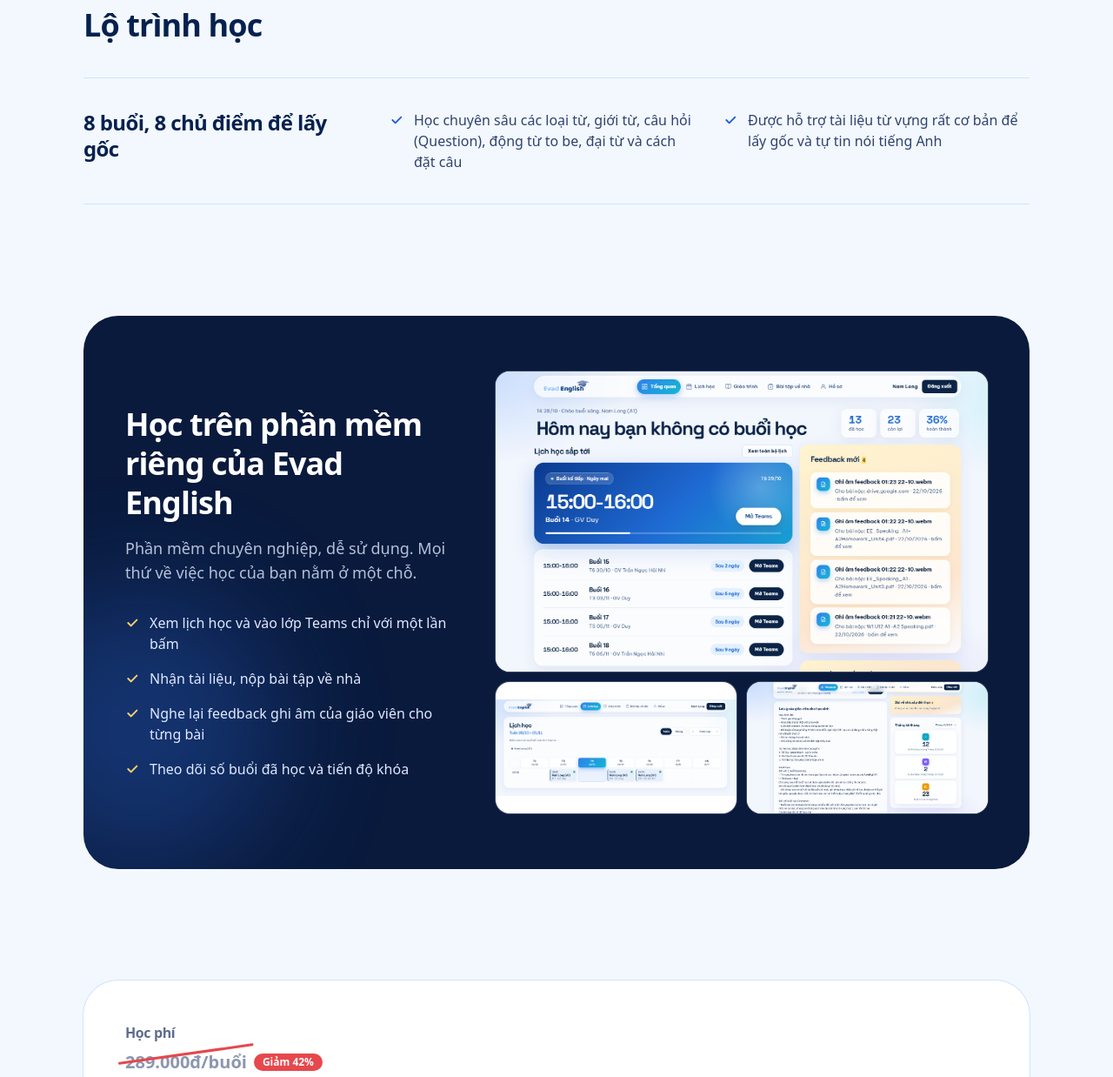
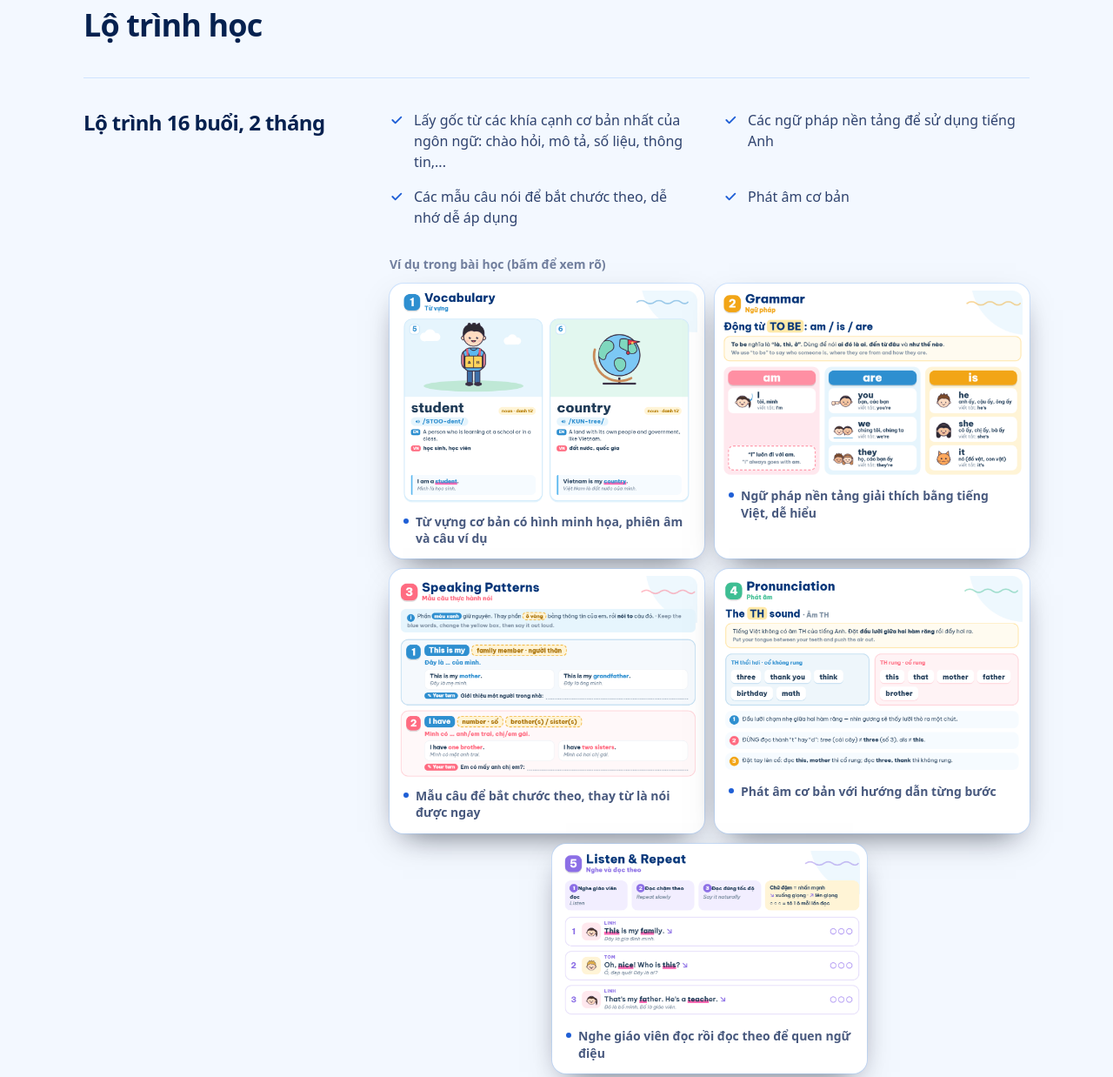
Before and after one commit to dave280503-wq/tienganhevad, an Astro site: page /khoa-hoc/nen-tang in a window 1280 px wide. Shown: the part 1420-2658 px from the top of the page at 87% size. Built offline with nearby package versions, Linux system fonts and the light colour scheme; Astro itself is replaced by a stand-in of ours.

Commit message:
Cập nhật lộ trình khóa Nền tảng tiếng Anh
Lộ trình 16 buổi trong 2 tháng với 4 nội dung chính và 5 ảnh giáo trình kèm ghi chú.

Co-Authored-By: Claude Opus 5.5 <noreply@anthropic.com>
Claude-Session: https://claude.ai/code/session_012nK9Hd8EbtAhW86vyfVnib

```diff
--- a/src/content/courses/nen-tang.json
+++ b/src/content/courses/nen-tang.json
@@ -1,11 +1,16 @@
 {
   "order": 1,
   "title": "Nền tảng tiếng Anh",
-  "summary": "Bắt đầu từ con số 0. 8 buổi, 8 chủ điểm để lấy gốc và tự tin bắt đầu nói tiếng Anh.",
+  "summary": "Bắt đầu từ con số 0. Lộ trình 16 buổi trong 2 tháng để lấy gốc và tự tin bắt đầu nói tiếng Anh.",
   "audience": "Bắt đầu từ số 0",
   "cover": "../../assets/team/team-group.jpg",
   "coverPosition": "center 35%",
-  "highlights": ["Kèm 1-1 với giáo viên", "8 buổi, 8 chủ điểm", "60 phút mỗi buổi", "Lịch học theo giờ rảnh của bạn"],
+  "highlights": [
+    "Kèm 1-1 với giáo viên",
+    "Lộ trình 16 buổi, 2 tháng",
+    "60 phút mỗi buổi, 2 buổi mỗi tuần",
+    "Lịch học theo giờ rảnh của bạn"
+  ],
   "priceType": "session",
   "originalPrice": 289000,
   "price": 168000,
@@ -24,10 +29,39 @@
   ],
   "roadmap": [
     {
-      "title": "8 buổi, 8 chủ điểm để lấy gốc",
+      "title": "Lộ trình 16 buổi, 2 tháng",
       "items": [
-        "Học chuyên sâu các loại từ, giới từ, câu hỏi (Question), động từ to be, đại từ và cách đặt câu",
-        "Được hỗ trợ tài liệu từ vựng rất cơ bản để lấy gốc và tự tin nói tiếng Anh"
+        "Lấy gốc từ các khía cạnh cơ bản nhất của ngôn ngữ: chào hỏi, mô tả, số liệu, thông tin,...",
+        "Các ngữ pháp nền tảng để sử dụng tiếng Anh",
+        "Các mẫu câu nói để bắt chước theo, dễ nhớ dễ áp dụng",
+        "Phát âm cơ bản"
+      ],
+      "images": [
+        {
+          "src": "../../assets/lessons/nt-vocab.png",
+          "alt": "Từ vựng: student, country kèm phiên âm, nghĩa và câu ví dụ",
+          "caption": "Từ vựng cơ bản có hình minh họa, phiên âm và câu ví dụ"
+        },
+        {
+          "src": "../../assets/lessons/nt-grammar.png",
+          "alt": "Ngữ pháp: động từ to be am / is / are",
+          "caption": "Ngữ pháp nền tảng giải thích bằng tiếng Việt, dễ hiểu"
+        },
+        {
+          "src": "../../assets/lessons/nt-patterns.png",
+          "alt": "Mẫu câu: This is my…, I have… kèm ví dụ và phần tự luyện",
+          "caption": "Mẫu câu để bắt chước theo, thay từ là nói được ngay"
+        },
+        {
+          "src": "../../assets/lessons/nt-pronunciation.png",
+          "alt": "Phát âm: âm TH thổi hơi và TH rung",
+          "caption": "Phát âm cơ bản với hướng dẫn từng bước"
+        },
+        {
+          "src": "../../assets/lessons/nt-listen.png",
+          "alt": "Nghe và đọc theo: hội thoại ngắn có đánh dấu nhấn âm và ngữ điệu",
+          "caption": "Nghe giáo viên đọc rồi đọc theo để quen ngữ điệu"
+        }
       ]
     }
   ],
--- a/src/pages/khoa-hoc/[slug].astro
+++ b/src/pages/khoa-hoc/[slug].astro
@@ -160,7 +160,8 @@ const check = 'M5 12l5 5L20 7';
                         {phase.images.map((img, k) => (
                           <button type="button" data-zoom={phaseZoom[i][k]} data-alt={img.alt} aria-label={`Phóng to: ${img.alt}`}
                             class:list={['group flex flex-col overflow-hidden rounded-2xl bg-white p-2 text-left shadow-card ring-1 ring-sky/40 transition hover:-translate-y-1 hover:shadow-lift',
-                              phase.images.length === 3 && k === 2 && 'sm:col-start-2 sm:row-span-2 sm:row-start-1 sm:self-center']}>
+                              phase.images.length === 3 && k === 2 && 'sm:col-start-2 sm:row-span-2 sm:row-start-1 sm:self-center',
+                              phase.images.length > 3 && phase.images.length % 2 === 1 && k === phase.images.length - 1 && 'sm:col-span-2 sm:mx-auto sm:w-[calc(50%-0.375rem)]']}>
                             <Image src={img.src} alt={img.alt} width={img.src.width} class="block h-auto w-full rounded-xl" loading="lazy" />
                             {img.caption && (
                               <span class="flex items-start gap-2 px-2 pb-1.5 pt-3 text-sm font-semibold leading-snug text-ink/80">
```
Also changed, not shown: src/assets/lessons/nt-grammar.png (added), src/assets/lessons/nt-listen.png (added), src/assets/lessons/nt-patterns.png (added), src/assets/lessons/nt-pronunciation.png (added), src/assets/lessons/nt-vocab.png (added).
